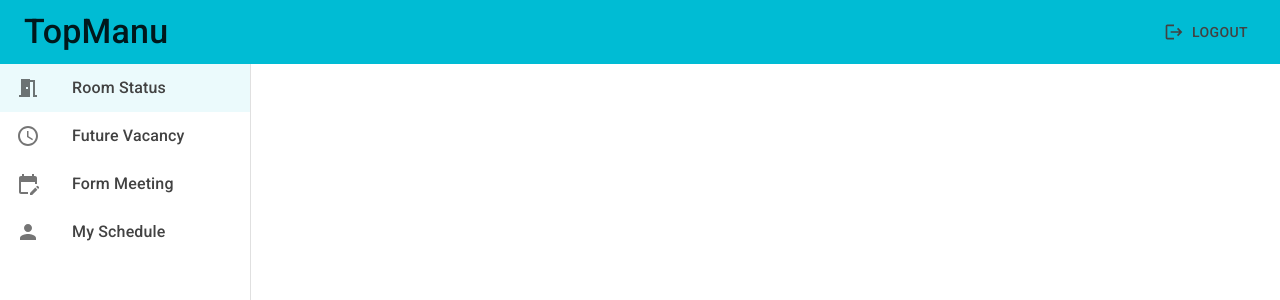
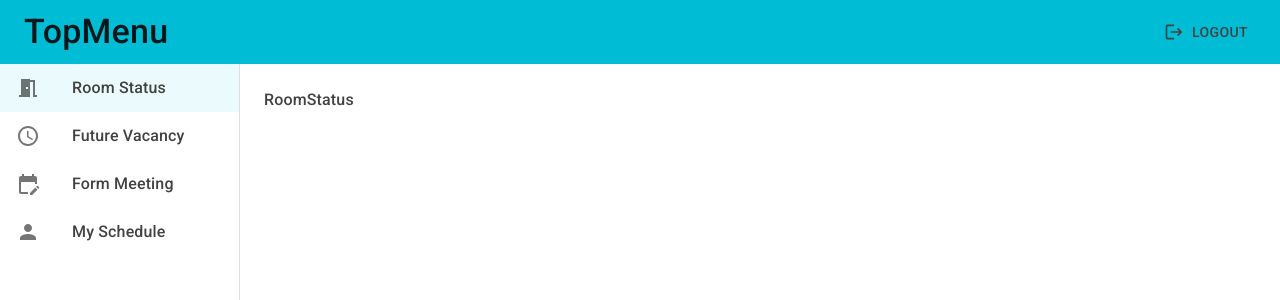
Before and after one commit to Joy-Honchan/conference-system, a React (Create React App) app: page / in a window 1280 px wide. Shown: the top 300 px of the page. Built offline with nearby package versions, Linux system fonts and the light colour scheme.

Commit message:
style: fix Topmenu Sidebar layout

```diff
--- a/src/components/Navbar/SideBar.tsx
+++ b/src/components/Navbar/SideBar.tsx
@@ -39,13 +39,21 @@ export default function SideBar({ open, setClose }: SideBarProps) {
     }
   }
   return (
-    <Drawer anchor="left" open={open} onClose={setClose} variant="permanent">
+    <Drawer
+      variant="permanent"
+      sx={{
+        width: 240,
+        flexShrink: 0,
+        [`& .MuiDrawer-paper`]: {
+          width: 240,
+          boxSizing: 'border-box'
+        }
+      }}
+    >
       <Toolbar />
       <List
         sx={{
           width: '100%',
-          minWidth: 250,
-          maxWidth: 480,
           bgcolor: 'background.paper',
           pt: 0
         }}
--- a/src/components/Navbar/TopManu.tsx
+++ b/src/components/Navbar/TopMenu.tsx
@@ -10,18 +10,15 @@ import Button from '@mui/material/Button'
 const MenuIcon = React.lazy(() => import('@mui/icons-material/Menu'))
 const LogoutIcon = React.lazy(() => import('@mui/icons-material/Logout'))
 
-export default function TopManu({
-  onClick
-}: {
-  onClick: React.MouseEventHandler<HTMLButtonElement>
-}) {
+export default function TopMenu() {
   return (
     <AppBar
+      position="fixed"
       sx={{ zIndex: (theme) => theme.zIndex.drawer + 1, boxShadow: 'none' }}
     >
       <ToolBar>
         <Typography variant="h4" component="div" sx={{ flexGrow: 1 }}>
-          TopManu
+          TopMenu
         </Typography>
         <Button startIcon={<LogoutIcon />}>Logout</Button>
       </ToolBar>
--- a/src/components/Navbar/index.tsx
+++ b/src/components/Navbar/index.tsx
@@ -1,7 +1,7 @@
-import { useState, ReactNode} from 'react'
-
+import { useState, ReactNode } from 'react'
+import { Box, CssBaseline, Toolbar } from '@mui/material'
 import SideBar from './SideBar'
-import TopManu from './TopManu'
+import TopMenu from './TopMenu'
 
 export default function TemplatWithNavebar({
   children
@@ -17,10 +17,14 @@ export default function TemplatWithNavebar({
     setSideBarOpen(false)
   }
   return (
-    <>
-      <TopManu onClick={handleMenuIconClick}/>
+    <Box sx={{ display: 'flex' }}>
+      <CssBaseline />
+      <TopMenu />
       <SideBar open={sidBarOpen} setClose={handleSidebarClose} />
-      {children}
-    </>
+      <Box component="main" sx={{ flexGrow: 1, p: 3 }}>
+        <Toolbar />
+        {children}
+      </Box>
+    </Box>
   )
 }
```
